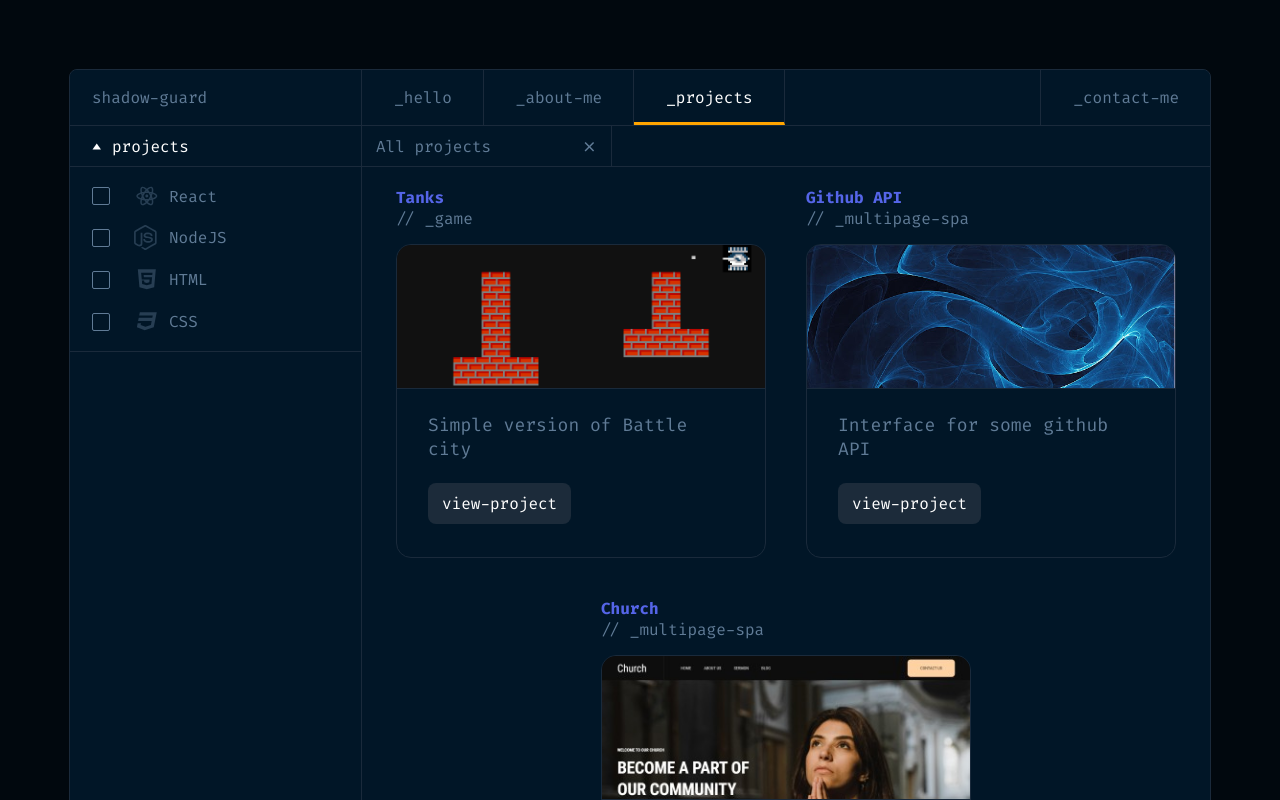
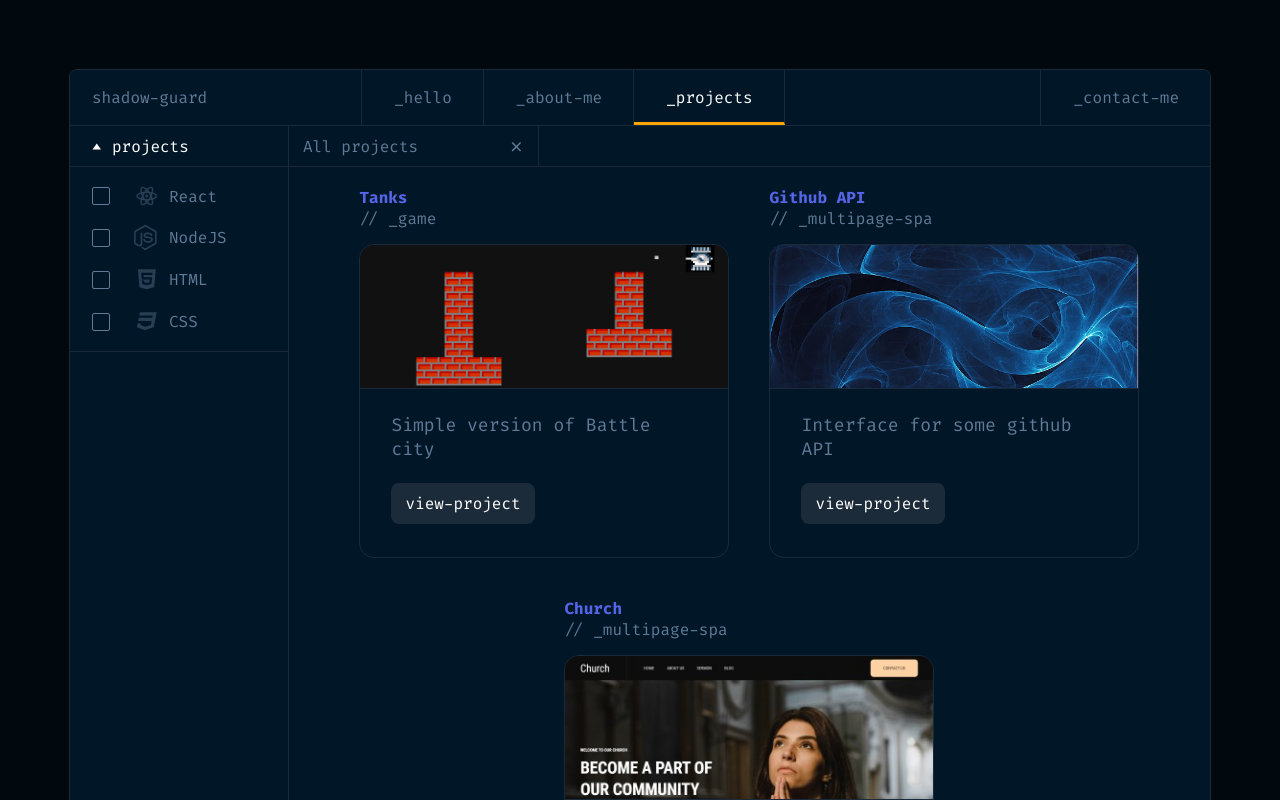
Before and after one commit to TrueShadowGuard/my-portfolio, a React (Create React App) app in the folder client/: page /my-portfolio/projects in a window 1280 px wide. Shown: the top 800 px of the page. Built offline with nearby package versions, Linux system fonts and the light colour scheme.

Commit message:
added minText for CurrentFile

```diff
--- a/client/src/components/special/AboutPage/AboutPage.js
+++ b/client/src/components/special/AboutPage/AboutPage.js
@@ -1,7 +1,6 @@
 import React from "react"
 
 import classes from "./AboutPage.module.css"
-import utils from "../../../utils.module.css"
 import classNames from "classnames"
 
 import Categories from "./Categories"
@@ -10,7 +9,7 @@ import CurrentFile from "./CurrentFile"
 const AboutPage = (props) => {
   return (
     <div className={classNames(classes.root, props.className)}>
-      <div className={utils.twoColumns}>
+      <div className={classes.twoColumns}>
         <Categories/>
         <CurrentFile/>
       </div>
--- a/client/src/components/special/AboutPage/AboutPage.module.css
+++ b/client/src/components/special/AboutPage/AboutPage.module.css
@@ -41,3 +41,14 @@
     user-select: none;
     margin-right: 24px;
 }
+
+.twoColumns {
+    display: flex;
+    height: 100%;
+}
+
+@media screen and (max-width: 1100px) {
+    .currentFile {
+        white-space: normal;
+    }
+}
--- a/client/src/components/special/AboutPage/CurrentFile.js
+++ b/client/src/components/special/AboutPage/CurrentFile.js
@@ -1,36 +1,49 @@
 import React from "react"
 import aboutPageStore from "./aboutPageStore"
-import { observer } from "mobx-react-lite"
+import {observer} from "mobx-react-lite"
 import classes from "./AboutPage.module.css"
-import aboutPage from "./AboutPage"
 import SubHeader from "../SubHeader/SubHeader"
+import {useWindowSize} from "usehooks-ts";
 
 const CurrentFile = observer(() => {
   const text = aboutPageStore.currentFile?.text
   const numeratedText = prepareText(text);
+  const {width} = useWindowSize();
 
   return (
     <div>
-      {aboutPageStore.currentFile?.name && <SubHeader tabName={aboutPageStore.currentFile.name} onCloseClick={closeCurrentFile}/>}
-      <pre className={classes.currentFile} dangerouslySetInnerHTML={{ __html: numeratedText }}></pre>
+      {width < 1100 ? <MinFile /> : <File />}
     </div>
-  )
+  );
 
   function prepareText(text) {
-    if(!text) return null;
+    if (!text) return null;
     return text
       .split("\n")
       .map((row, index) => indexToHtml(String(index).padStart(4, " ")) + row)
       .join("\n")
   }
 
-  function indexToHtml (index) {
+  function indexToHtml(index) {
     return `<span class="${classes.index}">${index}</span>`
   }
 
   function closeCurrentFile() {
     aboutPageStore.setCurrentFile(null);
   }
-})
+
+  function MinFile() {
+    return <div>{aboutPageStore.currentFile?.minText}</div>
+  }
+
+  function File() {
+    return (
+      <div>
+        {aboutPageStore.currentFile?.name && <SubHeader tabName={aboutPageStore.currentFile.name} onCloseClick={closeCurrentFile}/>}
+        <pre className={classes.currentFile} dangerouslySetInnerHTML={{__html: numeratedText}}></pre>
+      </div>
+    );
+  }
+});
 
 export default CurrentFile
--- a/client/src/components/special/AboutPage/aboutPageStore.js
+++ b/client/src/components/special/AboutPage/aboutPageStore.js
@@ -22,7 +22,8 @@ const workExperience = [{
  * Developed legacy auto repair shop management software
  * Fixed bugs and developed new functionality
  * Core technologies: Backbone.js, React.js
- */`
+ */`,
+  minText: "From June 2022 to now. Developed legacy auto repair shop management software. Fixed bugs and developed new functionality. Core technologies: Backbone.js, React.js"
 }]
 
 const interests = [
--- a/client/src/components/special/Details/Details.module.css
+++ b/client/src/components/special/Details/Details.module.css
@@ -1,11 +1,11 @@
 .root {
     --max-height: 500px;
+    display: flex;
+    flex-direction: column;
 }
 
 .header {
-    border-right: var(--border-1);
     border-bottom: var(--border-1);
-    width: 292px;
     height: var(--tab-height);
     display: flex;
     align-items: center;
--- a/client/src/components/special/ProjectsPage/ProjectsPage.js
+++ b/client/src/components/special/ProjectsPage/ProjectsPage.js
@@ -9,12 +9,11 @@ import ProjectCard from "./ProjectCard/ProjectCard";
 import church from "../../../assets/Church.jpg";
 import tanks from "../../../assets/Tanks.png";
 import {cssTag, htmlTag, nodeTag, reactTag} from "./consts";
-import utils from "../../../utils.module.css";
 
 const ProjectsPage = observer((props) => {
     return (
         <div className={classNames(classes.root, props.className)}>
-            <div className={utils.twoColumns}>
+            <div className={classes.twoColumns}>
                 <ProjectFilters/>
                 <Projects/>
             </div>
--- a/client/src/components/special/ProjectsPage/ProjectsPage.module.css
+++ b/client/src/components/special/ProjectsPage/ProjectsPage.module.css
@@ -13,3 +13,8 @@
 .projects > * {
     margin: 20px;
 }
+
+.twoColumns {
+    display: flex;
+    height: 100%;
+}
--- a/client/src/utils.module.css
+++ /dev/null
@@ -1,6 +0,0 @@
-.twoColumns {
-    flex-grow: 1;
-    display: grid;
-    grid-template-columns: auto 1fr;
-    grid-template-rows: 1fr;
-}
```
